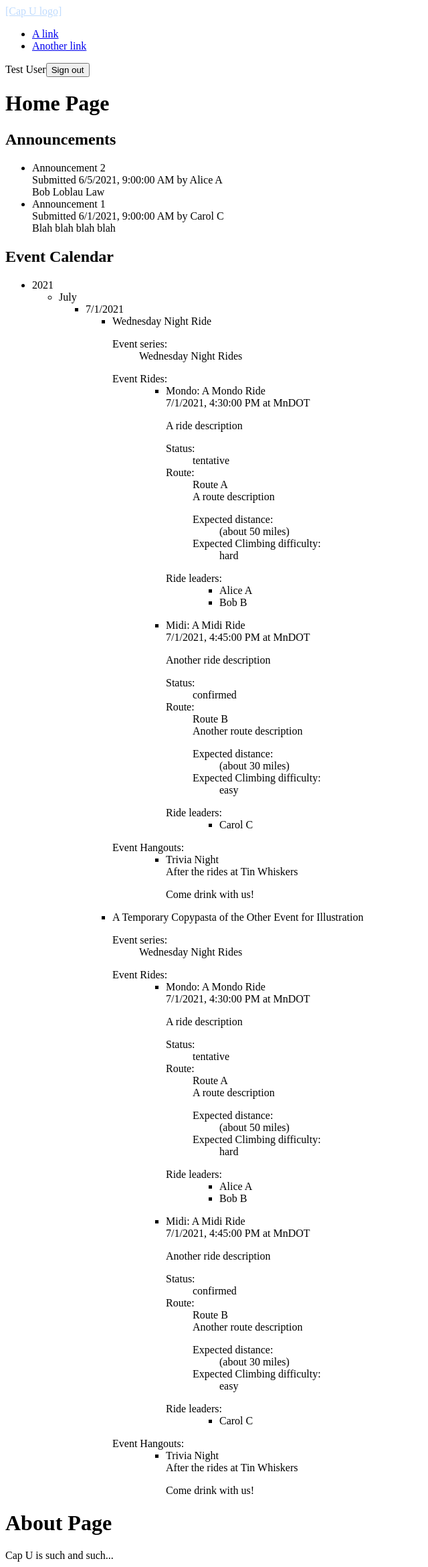
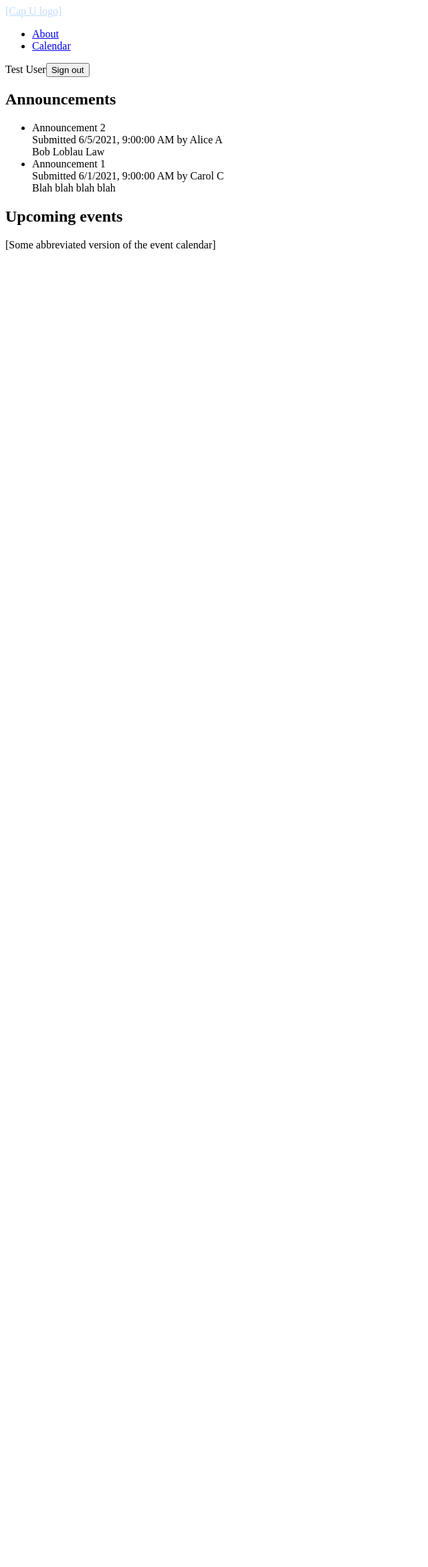
Before and after one commit to samcourtier/capu, a React (Create React App) app in the folder client/: page / in a window 1280 px wide. Shown: the whole page at 67% size, without its empty margins (0-640 px from the left). After the commit the page ends 800 px from the top, so only its background shows below. Built offline with nearby package versions, Linux system fonts and the light colour scheme.

Commit message:
Added React Router

```diff
--- a/client/package.json
+++ b/client/package.json
@@ -14,10 +14,12 @@
     "@types/react": "^16.14.8",
     "@types/react-dom": "^16.9.13",
     "@types/react-redux": "^7.1.16",
+    "@types/react-router-dom": "^5.1.7",
     "gh-pages": "^3.2.0",
     "react": "^17.0.2",
     "react-dom": "^17.0.2",
     "react-redux": "^7.2.4",
+    "react-router-dom": "^5.2.0",
     "react-scripts": "4.0.3",
     "typescript": "~4.1.5"
   },
--- a/client/src/App.tsx
+++ b/client/src/App.tsx
@@ -1,3 +1,4 @@
+import { BrowserRouter as Router, Switch, Route, Link } from "react-router-dom";
 import * as api from "./api";
 
 interface NavProps {
@@ -6,15 +7,15 @@ interface NavProps {
 function Nav({ user }: NavProps) {
   return (
     <nav>
-      <a href="#!" className="text-blue-200">
+      <Link to="/" className="text-blue-200">
         [Cap U logo]
-      </a>
+      </Link>
       <ul>
         <li>
-          <a href="#!">A link</a>
+          <Link to="/about">About</Link>
         </li>
         <li>
-          <a href="#!">Another link</a>
+          <Link to="/calendar">Calendar</Link>
         </li>
       </ul>
 
@@ -233,9 +234,8 @@ function Home() {
     <>
       <h2>Announcements</h2>
       <AnnouncementList />
-
-      <h2>Event Calendar</h2>
-      <GroupEventCalendar />
+      <h2>Upcoming events</h2>
+      [Some abbreviated version of the event calendar]
     </>
   );
 }
@@ -248,15 +248,23 @@ function App() {
   const user = { id: "asdf", displayName: "Test User" };
 
   return (
-    <>
+    <Router>
       <Nav user={user} />
 
-      <h1>Home Page</h1>
-      <Home />
+      <Switch>
+        <Route exact path="/">
+          <Home />
+        </Route>
 
-      <h1>About Page</h1>
-      <About />
-    </>
+        <Route path="/about">
+          <About />
+        </Route>
+
+        <Route path="/calendar">
+          <GroupEventCalendar />
+        </Route>
+      </Switch>
+    </Router>
   );
 }
 
```
Also changed, not shown: 1 other file (tests, documents, lock files or other folders).
